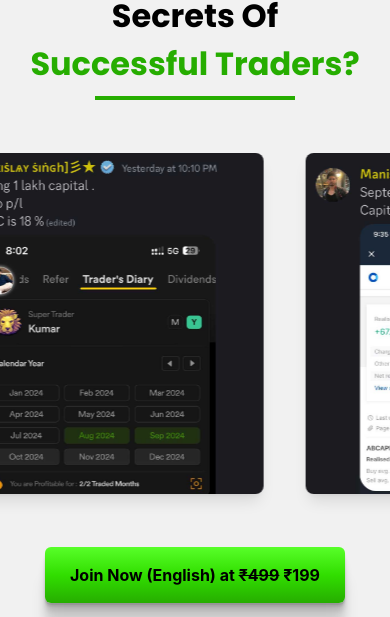
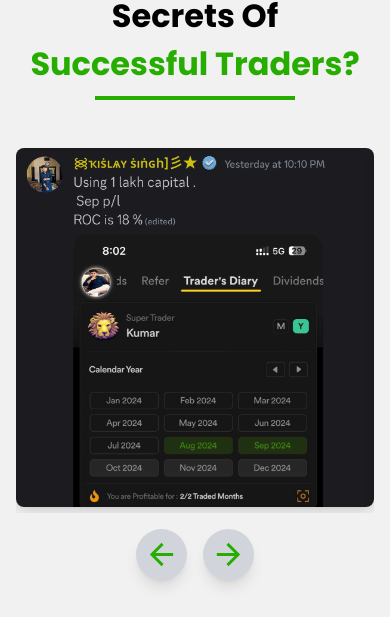
Before and after one commit to vikrantkkk/investing, a React (Vite) app: page / in a window 390 px wide. Shown: the part 9185-9802 px from the top of the page. Built offline with nearby package versions, Linux system fonts and the light colour scheme; a web font is replaced by a local one.

Commit message:
modiifed in responsive

```diff
--- a/src/components/Traders.jsx
+++ b/src/components/Traders.jsx
@@ -8,6 +8,8 @@ import Slider from "react-slick";
 import "slick-carousel/slick/slick.css";
 import "slick-carousel/slick/slick-theme.css";
 import CustomButton from "../common/CustomButton";
+import ArrowForwardIcon from "@mui/icons-material/ArrowForward";
+import ArrowBackIcon from "@mui/icons-material/ArrowBack";
 
 const imageData = [
   { id: 1, src: kislaysingh, alt: "kislaysingh" },
@@ -17,55 +19,29 @@ const imageData = [
   { id: 5, src: virat, alt: "virat Blur 2" },
 ];
 
-// Slider settings for both autoplay and swipe
-const sliderSettings = {
-  dots: false,
-  arrows: false,
-  infinite: true,
-  speed: 10000, // Adjust speed for smoother scroll
-  slidesToShow: 5,
-  slidesToScroll: 1,
-  autoplay: true,
-  autoplaySpeed: 10000, // Auto-play speed (milliseconds)
-  cssEase: "linear",
-  pauseOnHover: false,
-  swipeToSlide: true,
-  responsive: [
-    {
-      breakpoint: 1024,
-      settings: {
-        slidesToShow: 3,
-        slidesToScroll: 1,
-      },
-    },
-    {
-      breakpoint: 768,
-      settings: {
-        slidesToShow: 2,
-        slidesToScroll: 1,
-        arrows: false,
-        swipe: true, // Enable swipe for mobile
-        autoplay: true, // Auto-play for mobile as well
-        autoplaySpeed: 3000, // Auto-play speed
-      },
-    },
-    {
-      breakpoint: 480,
-      settings: {
-        slidesToShow: 1,
-        slidesToScroll: 1,
-        arrows: false,
-        swipe: true, // Enable swipe for small mobile devices
-        autoplay: true, // Auto-play for smaller mobile devices
-        autoplaySpeed: 0, // Auto-play speed
-      },
-    },
-  ],
-};
+const Traders = () => {
+  const sliderRef = React.useRef(null);
 
-const Traders = () => {
+  const goToNext = () => {
+    sliderRef.current.slickNext();
+  };
+
+  const goToPrev = () => {
+    sliderRef.current.slickPrev();
+  };
+
+  const sliderSettingsMobile = {
+    dots: false,
+    arrows: false, // Disable default arrows for mobile slider
+    infinite: true,
+    slidesToShow: 1,
+    slidesToScroll: 1,
+    swipe: true,
+  };
+
   return (
     <div className="relative flex flex-col gap-12 bg-[#F1F1F1] dark:bg-darkBackGround px-4 py-16 md:px-0 md:py-8">
+      {/* Header Section */}
       <div className="font-poppins dark:text-white text-center text-[32px] md:text-[40px] leading-[48px] md:leading-[60px] font-bold">
         Ready To Unlock Secrets Of
         <br />
@@ -73,11 +49,11 @@ const Traders = () => {
         <div className="border-2 w-[200px] border-figmaGreen mx-auto mt-2" />
       </div>
 
-      {/* Marquee Container */}
-      <div className="flex animate-marquee5 space-x-8">
-        {[...imageData, ...imageData].map((image,index) => (
+      {/* Desktop View: Marquee Effect */}
+      <div className="md:flex hidden animate-marquee md:space-x-8 space-x-4">
+        {[...imageData, ...imageData].map((image, index) => (
           <div
-          key={`${image.id}-${index}`}
+            key={`${image.id}-${index}`}  // Corrected key syntax
             style={{
               padding: "5px",
               textAlign: "center",
@@ -100,6 +76,50 @@ const Traders = () => {
         ))}
       </div>
 
+      {/* Mobile View: Slider */}
+      <div className="block md:hidden">
+        <Slider ref={sliderRef} {...sliderSettingsMobile}>
+          {imageData.map((image, index) => (
+            <div
+              key={`${image.id}-${index}`}
+              style={{
+                padding: "5px",
+                textAlign: "center",
+              }}
+            >
+              <img
+                src={image.src}
+                alt={image.alt}
+                className="rounded-lg shadow-lg"
+                style={{
+                  width: "100%",
+                  height: "auto",
+                  objectFit: "cover",
+                  border: "none",
+                }}
+              />
+            </div>
+          ))}
+        </Slider>
+
+        {/* Custom Arrows Below the Slider */}
+        <div className="flex justify-center items-center mt-4">
+          <div
+            onClick={goToPrev}
+            className="bg-gray-300 rounded-full p-2 shadow-lg hover:bg-gray-400 cursor-pointer flex justify-center items-center mx-2"
+          >
+            <ArrowBackIcon fontSize="large" style={{ color: "#26AD00" }} />
+          </div>
+          <div
+            onClick={goToNext}
+            className="bg-gray-300 rounded-full p-2 shadow-lg hover:bg-gray-400 cursor-pointer flex justify-center items-center mx-2"
+          >
+            <ArrowForwardIcon fontSize="large" style={{ color: "#26AD00" }} />
+          </div>
+        </div>
+      </div>
+
+      {/* Custom Button Section */}
       <div className="flex flex-col md:flex-row justify-center items-center gap-4 md:gap-8">
         <CustomButton />
       </div>
```
